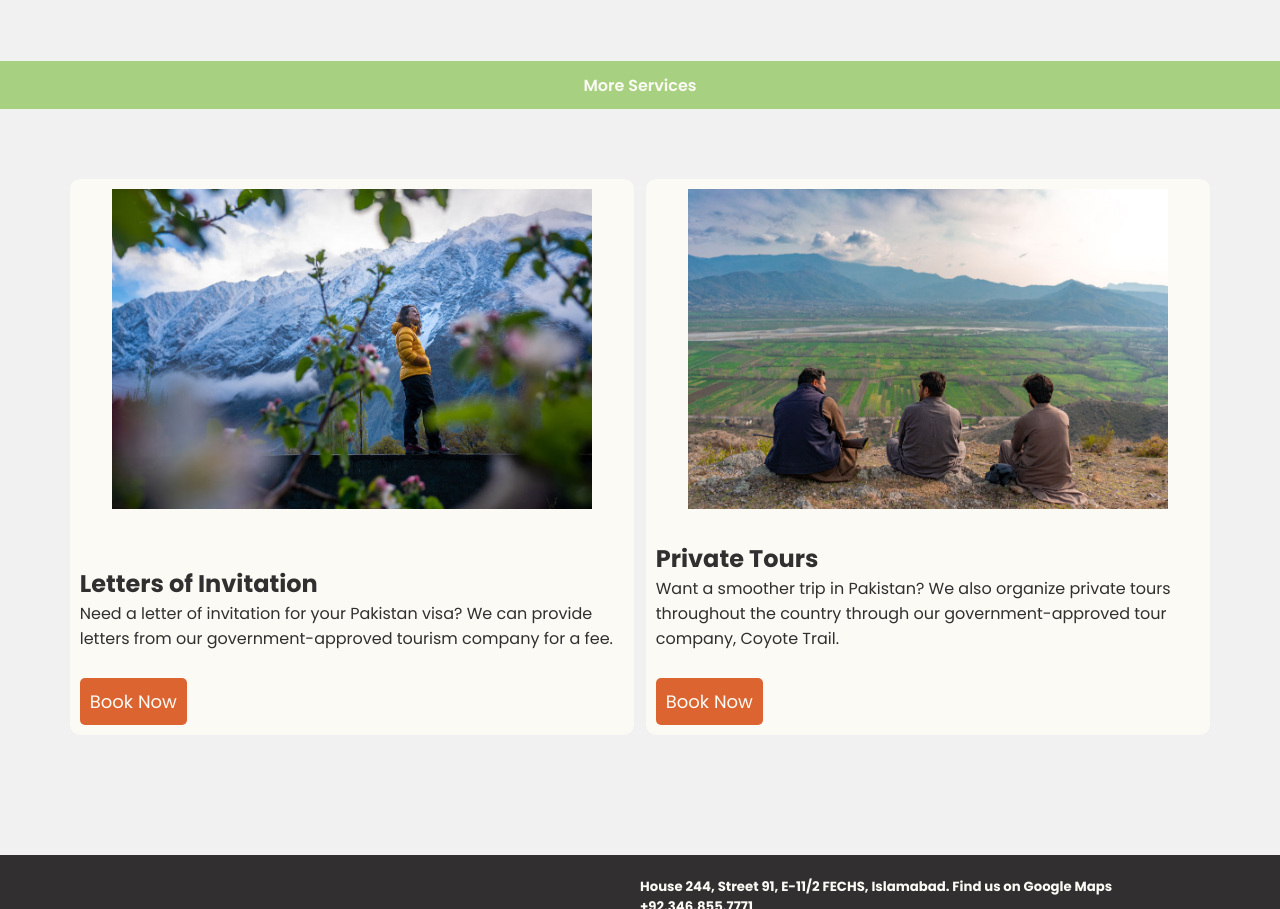
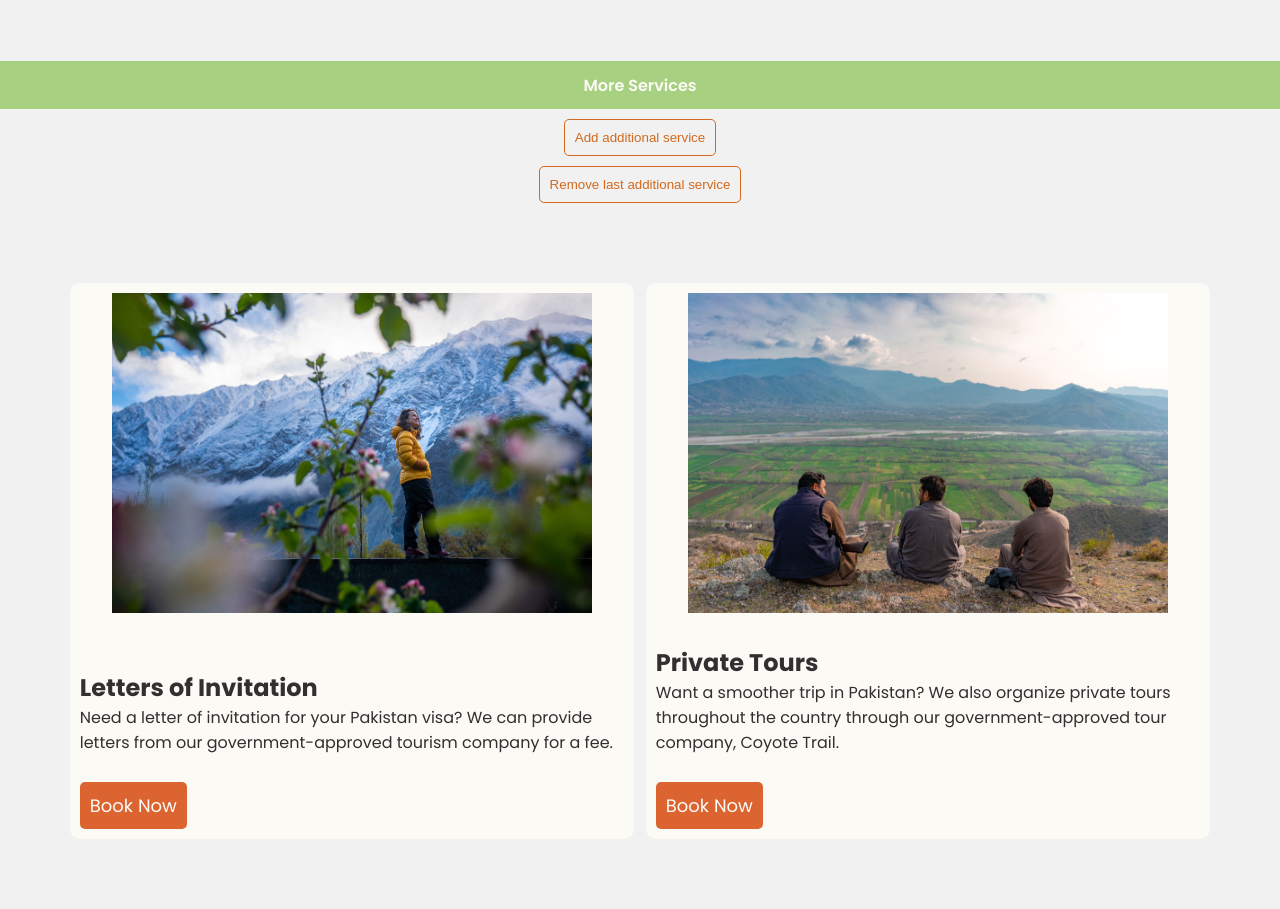
Before and after one commit to Ibrahim77890/CoyoteDenHostel, a plain HTML site: page coyote-den-hostel/services.html in a window 1280 px wide. Shown: the part 3017-3926 px from the top of the page. Drawn offline with Linux system fonts and the light colour scheme; a web font is replaced by a local one.

Commit message:
Fifth Commit Feat: Buttons added for adding and removing addtional services from services page

```diff
--- a/coyote-den-hostel/services.html
+++ b/coyote-den-hostel/services.html
@@ -119,6 +119,11 @@
         <p style="color: #fcfaf5; font-weight: 600;">More Services</p>
     </section>
 
+    <div style="display: flex; flex-direction: column; justify-content: space-around; padding: 10px; gap: 10px; width: 100%; align-items: center;">
+        <button style="background-color: transparent; color: chocolate; border: 1px solid chocolate; padding: 10px; border-radius: 5px;" onclick="addService()">Add additional service</button>
+        <button style="background-color: transparent; color: chocolate; border: 1px solid chocolate; padding: 10px; border-radius: 5px;" onclick="removeService()">Remove last additional service</button>
+    </div>
+
     <section class="h_services">
         <div class="service">
             <img src="loi.avif" alt="">
@@ -155,5 +160,7 @@
         </div>
 
      </footer>
+
+     <script src="services_script.js"></script>
 </body>
 </html>
--- /dev/null
+++ b/coyote-den-hostel/services_script.js
@@ -0,0 +1,38 @@
+// Add event listeners for buttons
+document.querySelector(".h_contact button:nth-child(1)").addEventListener("click", addService);
+document.querySelector(".h_contact button:nth-child(2)").addEventListener("click", removeService);
+
+function addService() {
+    // Select the h_services section
+    const servicesContainer = document.querySelector(".h_services");
+
+    // Create a new service div dynamically
+    const newService = document.createElement("div");
+    newService.classList.add("service");
+
+    // Add content to the new service
+    newService.innerHTML = `
+        <img src="loi.avif" alt="New Service">
+        <div>
+            <h2>Additional Service</h2>
+            <p>This is a dynamically added service. Customize it as needed!</p>
+            <button>Book Now</button>
+        </div>
+    `;
+
+    // Append the new service to the container
+    servicesContainer.appendChild(newService);
+}
+
+function removeService() {
+    // Select the h_services section
+    const servicesContainer = document.querySelector(".h_services");
+
+    // Remove the last service if there are any
+    const lastService = servicesContainer.querySelector(".service:last-child");
+    if (lastService) {
+        servicesContainer.removeChild(lastService);
+    } else {
+        alert("No more services to remove!");
+    }
+}
--- a/coyote-den-hostel/styles-services.css
+++ b/coyote-den-hostel/styles-services.css
@@ -126,3 +126,7 @@
     margin: 1%;
 
 }
+
+.button_service {
+    width: fit-content;
+}
```
